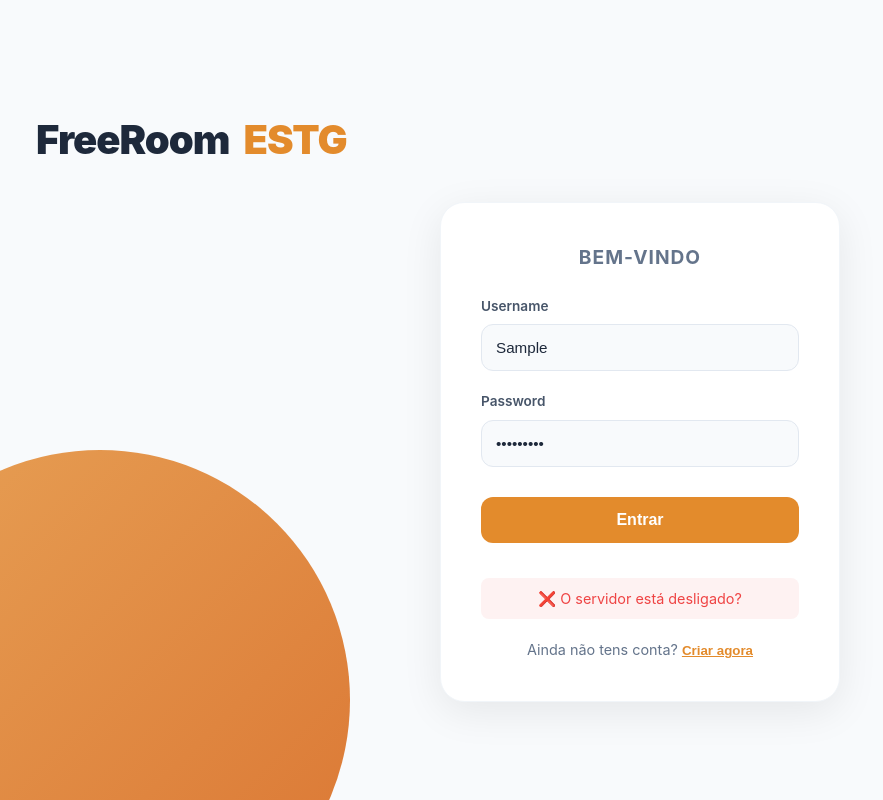
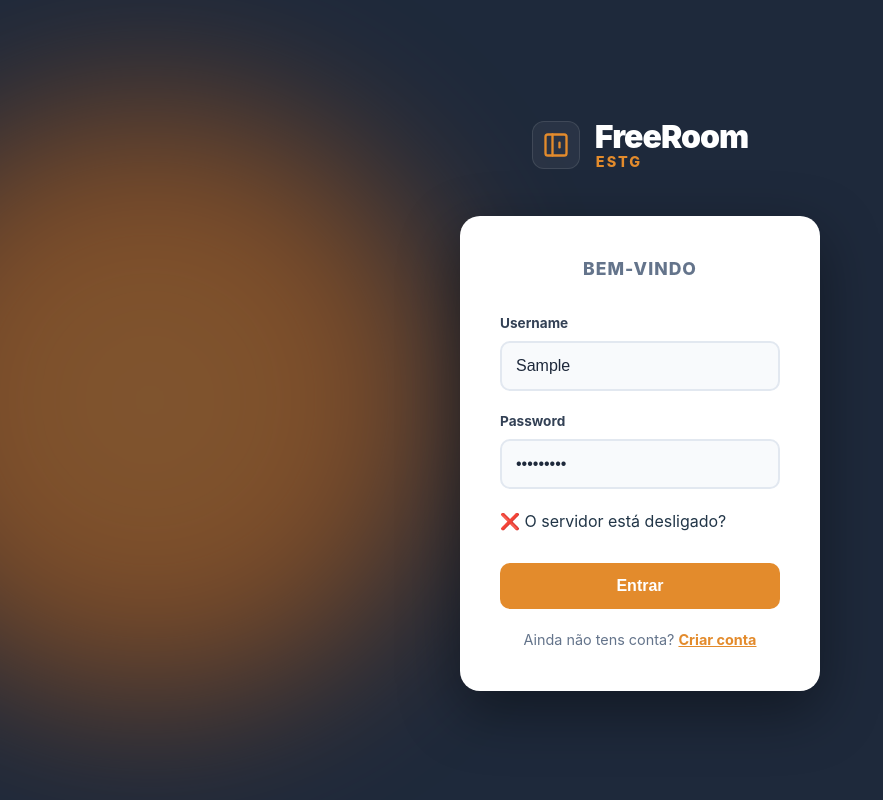
Before and after one commit to pedrogoliv/FreeRoomESTG, a React (Vite) app in the folder frontend/: page /login in a window 1280 px wide. Both pictures are taken after typing "Sample", "Sample123" into the empty fields and a click on the button "Entrar". Shown: the whole page, without its empty margins (0-883 px from the left). Built offline with nearby package versions, Linux system fonts and the light colour scheme; no server answers.

Commit message:
alteracoes register/login

```diff
--- a/frontend/src/pages/Login.css
+++ b/frontend/src/pages/Login.css
@@ -1,6 +1,8 @@
+/* src/pages/Login.css */
+
 .loginPage {
   min-height: 100vh;
-  background: #f8fafc; /* Fundo cinza muito claro (igual ao dashboard) */
+  background: #1e293b; /* Fundo Azul Escuro */
   position: relative;
   overflow: hidden;
   font-family: 'Inter', system-ui, sans-serif;
@@ -9,65 +11,101 @@
   justify-content: center;
 }
 
-/* Círculo Decorativo (Mantive, mas ajustei a posição) */
+/* --- BOLA DECORATIVA --- */
 .orangeCircle {
   position: absolute;
   left: -150px;
-  bottom: -150px; /* Mudei para baixo para não tapar o logo */
-  width: 500px;
-  height: 500px;
-  background: linear-gradient(135deg, #E38B2C, #d35400); /* Degradê subtil */
+  top: 50%;
+  transform: translateY(-50%);
+  width: 600px;
+  height: 600px;
+  background: radial-gradient(circle, #E38B2C 0%, #d35400 100%);
   border-radius: 50%;
-  opacity: 0.8;
+  opacity: 0.5;
+  filter: blur(80px);
   z-index: 0;
 }
 
-/* Contentor Central */
+/* --- CONTENTOR CENTRAL --- */
 .loginContent {
   position: relative;
   z-index: 10;
   width: 100%;
+  max-width: 400px;
   display: flex;
   flex-direction: column;
   align-items: center;
   padding: 20px;
 }
 
-/* Logótipo */
-.brand {
-  margin: 0 0 30px 0;
-  font-size: 2.5rem;
-  font-weight: 900;
-  color: #1e293b; /* Azul escuro (FreeRoom) */
-  letter-spacing: -1px;
+/* --- LOGÓTIPO (FORÇADO) --- */
+.loginPage .brand {
+  display: flex !important;
+  align-items: center !important;
+  justify-content: center !important;
+  gap: 15px;
+  margin-bottom: 35px;
+  width: 100%;
 }
 
-.brand span {
-  color: #E38B2C; /* Laranja (ESTG) */
+/* Ícone */
+.loginPage .logo-icon {
+  width: 48px;
+  height: 48px;
+  background: rgba(255, 255, 255, 0.05);
+  border: 1px solid rgba(255, 255, 255, 0.1);
+  border-radius: 12px;
+  display: flex;
+  align-items: center;
+  justify-content: center;
 }
 
-/* O Cartão Branco (A grande mudança) */
+/* Texto */
+.loginPage .brandTitle {
+  display: flex;
+  flex-direction: column;
+  line-height: 1;
+  text-align: left;
+}
+
+/* "FreeRoom" -> BRANCO E GRANDE */
+.loginPage .brandTitle span:first-child {
+  font-size: 2rem;
+  font-weight: 900;
+  color: #ffffff !important; /* Cor Branca Obrigatória */
+  letter-spacing: -1px;
+  margin-bottom: 2px;
+}
+
+/* "ESTG" -> LARANJA E ESPAÇADO */
+.loginPage .brandTitle .highlight {
+  color: #E38B2C !important; /* Cor Laranja Obrigatória */
+  font-size: 0.9rem;
+  font-weight: 800;
+  letter-spacing: 2px;
+  text-transform: uppercase;
+}
+
+/* --- CARTÃO --- */
 .loginCard {
   background: white;
   width: 100%;
-  max-width: 400px;
   padding: 40px;
-  border-radius: 24px;
-  box-shadow: 0 10px 40px rgba(0,0,0,0.08); /* Sombra suave */
-  border: 1px solid #f1f5f9;
+  border-radius: 20px;
+  box-shadow: 0 20px 60px rgba(0, 0, 0, 0.4);
 }
 
 .loginTitle {
-  margin: 0 0 24px 0;
-  font-size: 1.2rem;
-  font-weight: 700;
+  margin: 0 0 30px 0;
+  font-size: 1.1rem;
+  font-weight: 800;
   color: #64748b;
   text-align: center;
   text-transform: uppercase;
   letter-spacing: 1px;
 }
 
-/* Formulário */
+/* --- FORMULÁRIO --- */
 .loginForm {
   display: flex;
   flex-direction: column;
@@ -77,20 +115,19 @@
 .label {
   display: block;
   font-size: 0.85rem;
-  font-weight: 600;
-  color: #475569;
+  font-weight: 700;
+  color: #334155;
   margin-bottom: 8px;
 }
 
-/* Inputs Modernos (Caixas em vez de linhas) */
 .input {
   width: 100%;
-  border: 1px solid #e2e8f0;
+  padding: 14px;
+  border: 2px solid #e2e8f0;
+  border-radius: 10px;
+  font-size: 1rem;
+  outline: none;
   background: #f8fafc;
-  padding: 14px;
-  border-radius: 12px;
-  font-size: 0.95rem;
-  outline: none;
   transition: all 0.2s;
   color: #1e293b;
 }
@@ -101,19 +138,18 @@
   box-shadow: 0 0 0 4px rgba(227, 139, 44, 0.1);
 }
 
-/* Botão */
 .btn {
   width: 100%;
+  padding: 14px;
+  background: #E38B2C;
+  color: white;
   border: none;
-  background: #E38B2C;
-  color: #fff;
-  padding: 14px;
-  border-radius: 12px;
+  border-radius: 10px;
   font-size: 1rem;
-  font-weight: 700;
+  font-weight: 800;
   cursor: pointer;
   margin-top: 10px;
-  transition: background 0.2s, transform 0.2s;
+  transition: all 0.2s;
 }
 
 .btn:hover {
@@ -121,12 +157,15 @@
   transform: translateY(-2px);
 }
 
-.msg {
-  margin-top: 15px;
+.card-footer {
+  margin-top: 20px;
+  text-align: center;
   font-size: 0.9rem;
-  color: #ef4444;
-  text-align: center;
-  background: #fef2f2;
-  padding: 10px;
-  border-radius: 8px;
+  color: #64748b;
 }
+
+.card-footer a {
+  color: #E38B2C;
+  text-decoration: none;
+  font-weight: 700;
+}
--- a/frontend/src/pages/Login.jsx
+++ b/frontend/src/pages/Login.jsx
@@ -1,12 +1,12 @@
 // src/pages/Login.jsx
 import { useState } from "react";
-import { useNavigate } from "react-router-dom";
+import { useNavigate, Link } from "react-router-dom";
 import "./Login.css";
 
 export default function Login() {
   const [username, setUsername] = useState("");
   const [password, setPassword] = useState("");
-  const [msg, setMsg] = useState("");
+  const [msg, setMsg] = useState(""); // A tua variável original de erro
 
   const navigate = useNavigate();
 
@@ -45,9 +45,21 @@ export default function Login() {
       <div className="orangeCircle" aria-hidden="true" />
 
       <div className="loginContent">
-        <h1 className="brand">
-          FreeRoom <span>ESTG</span>
-        </h1>
+
+        <div className="brand">
+          <div className="logo-icon">
+            <svg width="28" height="28" viewBox="0 0 24 24" fill="none" xmlns="http://www.w3.org/2000/svg">
+              <path d="M19 3H5C3.89543 3 3 3.89543 3 5V19C3 20.1046 3.89543 21 5 21H19C20.1046 21 21 20.1046 21 19V5C21 3.89543 20.1046 3 19 3Z" stroke="#E38B2C" strokeWidth="2" strokeLinecap="round" strokeLinejoin="round"/>
+              <path d="M9 3V21" stroke="#E38B2C" strokeWidth="2" strokeLinecap="round" strokeLinejoin="round"/>
+              <path d="M15 10V14" stroke="#E38B2C" strokeWidth="2" strokeLinecap="round" strokeLinejoin="round"/>
+            </svg>
+          </div>
+
+          <div className="brandTitle">
+            <span>FreeRoom</span>
+            <span className="highlight">ESTG</span>
+          </div>
+        </div>
 
         <div className="loginCard">
           <h2 className="loginTitle">Bem-vindo</h2>
@@ -73,36 +85,22 @@ export default function Login() {
               />
             </div>
 
+            {/* ✅ CORREÇÃO AQUI: A mensagem agora está num div centrado */}
+            {msg && <div className="error-msg">{msg}</div>}
+
             <button className="btn" type="submit">
               Entrar
             </button>
-
-            {msg && <div className="msg">{msg}</div>}
           </form>
 
-          {/* ✅ Agora navega para a página /registar */}
-          <div
-            style={{
-              marginTop: "20px",
-              textAlign: "center",
-              fontSize: "0.9rem",
-              color: "#64748b",
-            }}
-          >
+          <div className="card-footer">
             Ainda não tens conta?{" "}
-            <button
+            <span
               onClick={() => navigate("/registar")}
-              style={{
-                background: "none",
-                border: "none",
-                color: "#E38B2C",
-                fontWeight: "bold",
-                cursor: "pointer",
-                textDecoration: "underline",
-              }}
+              style={{ color: "#E38B2C", fontWeight: "bold", cursor: "pointer", textDecoration: "underline" }}
             >
-              Criar agora
-            </button>
+              Criar conta
+            </span>
           </div>
         </div>
       </div>
--- a/frontend/src/pages/Registar.jsx
+++ b/frontend/src/pages/Registar.jsx
@@ -1,4 +1,3 @@
-// src/pages/Registar.jsx
 import { useEffect, useMemo, useState } from "react";
 import { useNavigate } from "react-router-dom";
 import Select from "react-select";
@@ -15,9 +14,9 @@ export default function Registar() {
 
   const [numero, setNumero] = useState("");
   const [username, setUsername] = useState("");
-  const [email, setEmail] = useState("");
+  // ❌ REMOVIDO: const [email, setEmail]...
   const [password, setPassword] = useState("");
-  const [confirmPassword, setConfirmPassword] = useState("");
+  // ❌ REMOVIDO: const [confirmPassword, setConfirmPassword]...
 
   const [msg, setMsg] = useState("");
   const [loading, setLoading] = useState(false);
@@ -65,7 +64,8 @@ export default function Registar() {
     e.preventDefault();
     setMsg("");
 
-    if (!cursoOption || !numero || !username || !email || !password || !confirmPassword) {
+    // ✅ Validação Simplificada (sem email e confirmPassword)
+    if (!cursoOption || !numero || !username || !password) {
       setMsg("⚠️ Preenche todos os campos.");
       return;
     }
@@ -76,19 +76,8 @@ export default function Registar() {
       return;
     }
 
-    const emailOk = /^[^\s@]+@[^\s@]+\.[^\s@]+$/.test(email.trim());
-    if (!emailOk) {
-      setMsg("⚠️ Email inválido.");
-      return;
-    }
-
-    if (password.length < 6) {
-      setMsg("⚠️ A password deve ter pelo menos 6 caracteres.");
-      return;
-    }
-
-    if (password !== confirmPassword) {
-      setMsg("❌ As passwords não coincidem.");
+    if (password.length < 3) {
+      setMsg("⚠️ A password deve ter pelo menos 3 caracteres.");
       return;
     }
 
@@ -101,7 +90,7 @@ export default function Registar() {
           curso: cursoOption.value,
           numero: numeroTrim,
           username: username.trim(),
-          email: email.trim(),
+          // ❌ REMOVIDO: email
           password,
         }),
       });
@@ -126,9 +115,22 @@ export default function Registar() {
       <div className="orangeCircle" aria-hidden="true" />
 
       <div className="loginContent">
-        <h1 className="brand">
-          FreeRoom <span>ESTG</span>
-        </h1>
+
+        {/* LOGÓTIPO */}
+        <div className="brand">
+          <div className="logo-icon">
+            <svg width="28" height="28" viewBox="0 0 24 24" fill="none" xmlns="http://www.w3.org/2000/svg">
+              <path d="M19 3H5C3.89543 3 3 3.89543 3 5V19C3 20.1046 3.89543 21 5 21H19C20.1046 21 21 20.1046 21 19V5C21 3.89543 20.1046 3 19 3Z" stroke="#E38B2C" strokeWidth="2" strokeLinecap="round" strokeLinejoin="round"/>
+              <path d="M9 3V21" stroke="#E38B2C" strokeWidth="2" strokeLinecap="round" strokeLinejoin="round"/>
+              <path d="M15 10V14" stroke="#E38B2C" strokeWidth="2" strokeLinecap="round" strokeLinejoin="round"/>
+            </svg>
+          </div>
+
+          <div className="brandTitle">
+            <span>FreeRoom</span>
+            <span className="highlight">ESTG</span>
+          </div>
+        </div>
 
         <div className="loginCard">
           <h2 className="loginTitle">Criar Conta</h2>
@@ -136,7 +138,6 @@ export default function Registar() {
           <form onSubmit={handleRegistar} className="loginForm">
             <div>
               <label className="label">Curso</label>
-
               <Select
                 className="select-container"
                 classNamePrefix="select"
@@ -159,7 +160,6 @@ export default function Registar() {
                 inputMode="numeric"
                 value={numero}
                 onChange={(e) => setNumero(e.target.value.replace(/\D/g, ""))}
-                placeholder="Ex: 47593"
               />
             </div>
 
@@ -174,16 +174,8 @@ export default function Registar() {
               />
             </div>
 
-            <div>
-              <label className="label">Email</label>
-              <input
-                className="input"
-                type="email"
-                value={email}
-                onChange={(e) => setEmail(e.target.value)}
-                autoComplete="email"
-              />
-            </div>
+            {/* ❌ REMOVIDO CAMPO EMAIL */}
+            {/* ❌ REMOVIDO CAMPO CONFIRMAR PASSWORD */}
 
             <div>
               <label className="label">Password</label>
@@ -196,22 +188,12 @@ export default function Registar() {
               />
             </div>
 
-            <div>
-              <label className="label">Confirmar Password</label>
-              <input
-                className="input"
-                type="password"
-                value={confirmPassword}
-                onChange={(e) => setConfirmPassword(e.target.value)}
-                autoComplete="new-password"
-              />
-            </div>
+            {/* Mensagem de Erro */}
+            {msg && <div className="error-msg">{msg}</div>}
 
             <button className="btn" type="submit" disabled={loading || cursosLoading}>
               {loading ? "A criar..." : "Criar Conta"}
             </button>
-
-            {msg && <div className="msg">{msg}</div>}
           </form>
 
           <div
@@ -235,7 +217,7 @@ export default function Registar() {
                 textDecoration: "underline",
               }}
             >
-              Entrar
+              Ir para Login
             </button>
           </div>
         </div>
```
Also changed, not shown: 1 other file (tests, documents, lock files or other folders).
